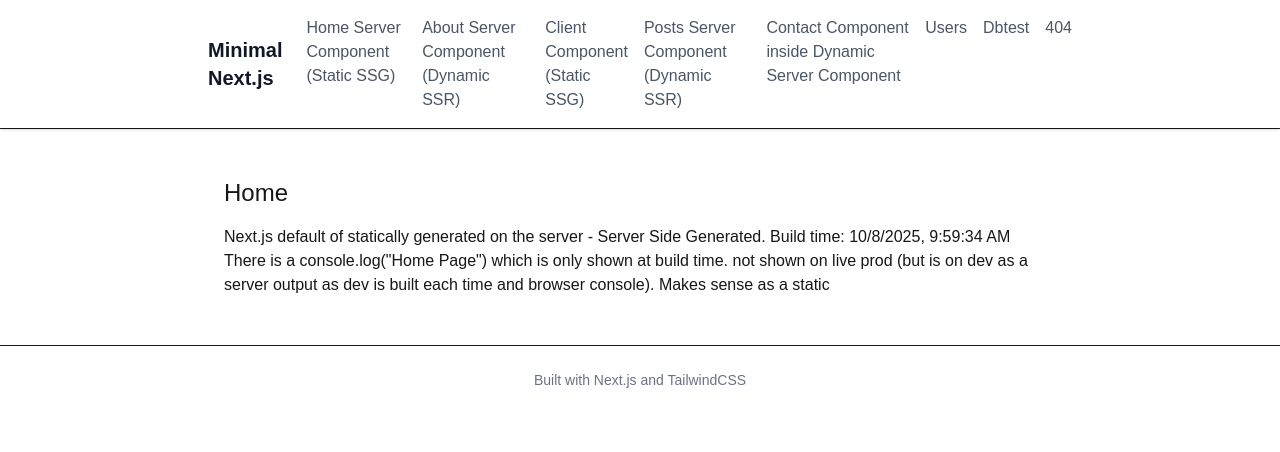
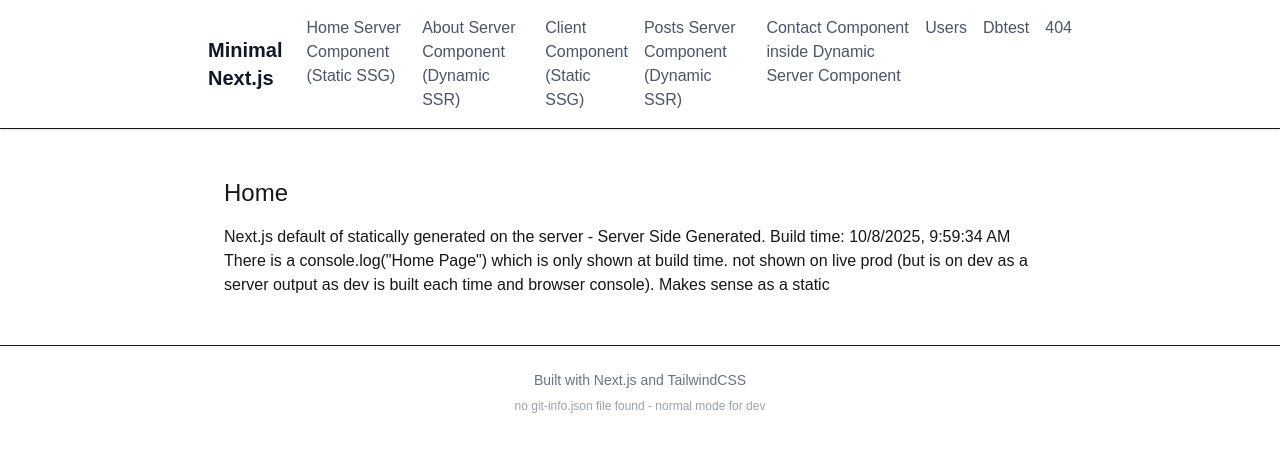
Before and after one commit to djhmateer/minimal-nextjs, a Next.js app: page / in a window 1280 px wide. Shown: the top 452 px of the page. Built offline with nearby package versions, Linux system fonts and the light colour scheme.

Commit message:
Refactor layout to handle missing git-info.json gracefully and improve footer messaging

```diff
--- a/app/layout.tsx
+++ b/app/layout.tsx
@@ -25,7 +25,7 @@ function getGitInfo() {
     const gitInfoPath = join(process.cwd(), 'git-info.json');
     const gitInfo = JSON.parse(readFileSync(gitInfoPath, 'utf8'));
     return gitInfo;
-  } catch (error) {
+  } catch {
     return null;
   }
 }
@@ -35,6 +35,7 @@ export default function RootLayout({
 }: Readonly<{
   children: React.ReactNode;
 }>) {
+  // an any type because the structure of git-info.json can vary
   const gitInfo = getGitInfo();
 
   return (
@@ -82,9 +83,13 @@ export default function RootLayout({
         <footer className="mt-auto bg-white border-t py-6">
           <div className="max-w-4xl mx-auto px-4 text-center text-gray-500 text-sm">
             <div>Built with Next.js and TailwindCSS</div>
-            {gitInfo && (
+            {gitInfo ? (
               <div className="mt-2 text-xs">
                 {new Date(gitInfo.timestamp).toLocaleString()} | {gitInfo.message}
+              </div>
+            ) : (
+              <div className="mt-2 text-xs text-gray-400">
+                no git-info.json file found - normal mode for dev
               </div>
             )}
           </div>
--- a/middleware.ts
+++ b/middleware.ts
@@ -2,7 +2,7 @@ import { NextResponse } from 'next/server'
 import type { NextRequest } from 'next/server'
 
 export function middleware(request: NextRequest) {
-  const start = Date.now()
+  // const start = Date.now()
 
   const response = NextResponse.next()
 
```
